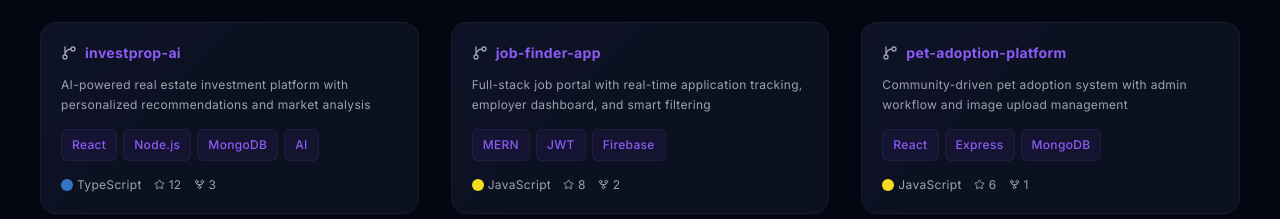
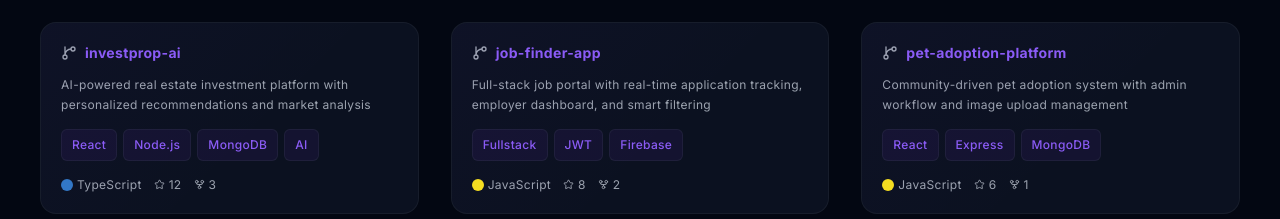
Before and after one commit to sojibahmedshorif25-ai/Sojib-Ahmed-Portfolio, a React (Vite) app in the folder client/: page / in a window 1280 px wide. Shown: the part 8100-8319 px from the top of the page. Built offline with nearby package versions, Linux system fonts and the light colour scheme.

Commit message:
refactor: rebrand MERN to Fullstack Developer wording

```diff
--- a/client/src/components/sections/Blog.tsx
+++ b/client/src/components/sections/Blog.tsx
@@ -27,7 +27,7 @@ const blogPosts = [
   },
   {
     id: 'mongodb-schema-design',
-    title: 'MongoDB Schema Design Best Practices for MERN Apps',
+    title: 'MongoDB Schema Design Best Practices for Full-Stack Apps',
     excerpt: 'Deep dive into embedding vs referencing, aggregation pipelines, and indexing strategies for high-performance MongoDB applications.',
     category: 'MongoDB',
     tags: ['MongoDB', 'Database', 'Schema Design', 'Backend'],
@@ -71,7 +71,7 @@ export default function Blog() {
           </div>
           <h2 className="section-heading">Thinking Out Loud</h2>
           <p className="section-subheading mx-auto text-center">
-            Technical articles on MERN Stack development, best practices, and lessons learned.
+            Technical articles on full-stack development, best practices, and lessons learned.
           </p>
         </motion.div>
 
@@ -198,7 +198,7 @@ export default function Blog() {
           transition={{ delay: 0.7 }}
           className="text-center mt-10"
         >
-          <p className="text-sm text-[var(--color-text-secondary)]">More articles coming soon! I write regularly about MERN stack development.</p>
+          <p className="text-sm text-[var(--color-text-secondary)]">More articles coming soon! I write regularly about full-stack development.</p>
         </motion.div>
       </div>
     </section>
--- a/client/src/components/sections/GitHub.tsx
+++ b/client/src/components/sections/GitHub.tsx
@@ -19,7 +19,7 @@ const pinnedRepos = [
     langColor: '#F7DF1E',
     stars: 8,
     forks: 2,
-    topics: ['MERN', 'JWT', 'Firebase'],
+    topics: ['Fullstack', 'JWT', 'Firebase'],
   },
   {
     name: 'pet-adoption-platform',
--- a/client/src/data/certificates.ts
+++ b/client/src/data/certificates.ts
@@ -24,7 +24,7 @@ export const certificates: Certificate[] = [
     issuerLogo: '🦸',
     date: 'January 2026 – August 2026',
     duration: '8 Months Intensive Training',
-    skills: ['MERN Stack', 'JavaScript', 'React.js', 'Node.js', 'Express.js', 'MongoDB', 'JWT', 'Firebase', 'TypeScript', 'Tailwind CSS'],
+    skills: ['Fullstack Development', 'JavaScript', 'React.js', 'Node.js', 'Express.js', 'MongoDB', 'JWT', 'Firebase', 'TypeScript', 'Tailwind CSS'],
     verifyUrl: '#',
     credentialId: 'PH-2026-MERN-SOJIB',
     color: '#7C3AED',
--- a/client/src/data/experience.ts
+++ b/client/src/data/experience.ts
@@ -37,9 +37,9 @@ export const timeline: TimelineItem[] = [
     date: 'Jan 2026 – Aug 2026',
     title: 'Complete Web Development Course',
     subtitle: 'Programming Hero | 8 Months Intensive Training',
-    description: 'Completed an intensive 8-month full-stack web development program covering the complete MERN stack ecosystem from fundamentals to production-grade applications.',
+    description: 'Completed an intensive 8-month full-stack web development program covering the complete frontend-to-backend ecosystem from fundamentals to production-grade applications.',
     type: 'certification',
-    skills: ['MERN Stack', 'JavaScript', 'React', 'Node.js', 'MongoDB', 'Express.js'],
+    skills: ['Fullstack Development', 'JavaScript', 'React', 'Node.js', 'MongoDB', 'Express.js'],
     highlight: true,
   },
   {
@@ -93,7 +93,7 @@ export const timeline: TimelineItem[] = [
     subtitle: 'End-to-End Applications',
     description: 'Started building complete, production-ready full-stack applications from design to deployment.',
     type: 'milestone',
-    skills: ['MERN Stack', 'Full Stack', 'Deployment', 'Vercel', 'Render'],
+    skills: ['Fullstack', 'Full Stack', 'Deployment', 'Vercel', 'Render'],
     highlight: true,
   },
   {
@@ -122,7 +122,7 @@ export const timeline: TimelineItem[] = [
     subtitle: 'Full Stack Developer | Available for Opportunities',
     description: 'Actively building scalable, high-performance web applications and open to full-time, freelance, and remote opportunities.',
     type: 'milestone',
-    skills: ['Full Stack', 'MERN', 'AI Integration', 'System Design'],
+    skills: ['Full Stack', 'Fullstack', 'AI Integration', 'System Design'],
     highlight: true,
   },
 ];
--- a/client/src/data/testimonials.ts
+++ b/client/src/data/testimonials.ts
@@ -51,7 +51,7 @@ export const testimonials: Testimonial[] = [
     company: 'Tech Community',
     avatar: 'RH',
     rating: 5,
-    quote: "Sojib's approach to problem-solving is methodical and efficient. His Pet Adoption Platform is a great example of clean MERN stack implementation. He clearly understands how to build real-world applications, not just tutorial projects.",
+    quote: "Sojib's approach to problem-solving is methodical and efficient. His Pet Adoption Platform is a great example of clean full-stack implementation. He clearly understands how to build real-world applications, not just tutorial projects.",
     relation: 'Code Reviewer',
   },
   {
```
Also changed, not shown: 2 other files (tests, documents, lock files or other folders).
